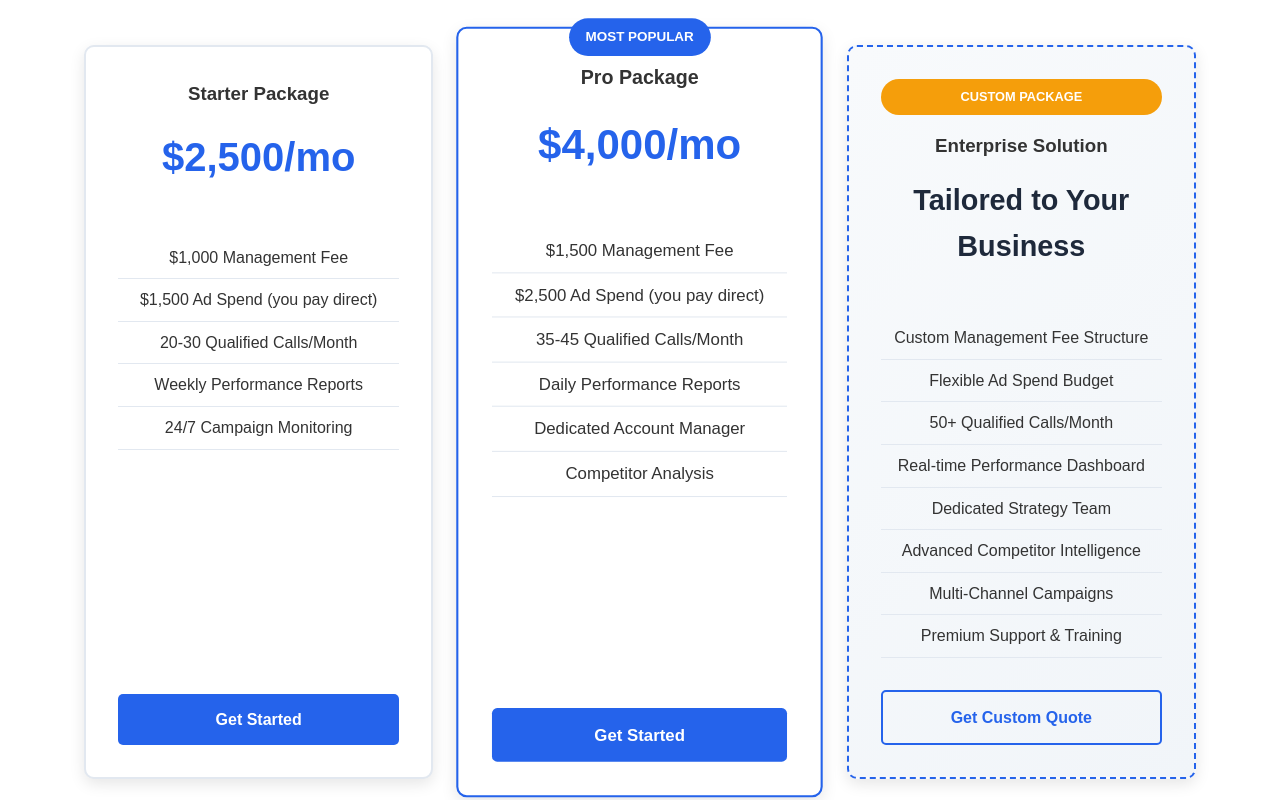
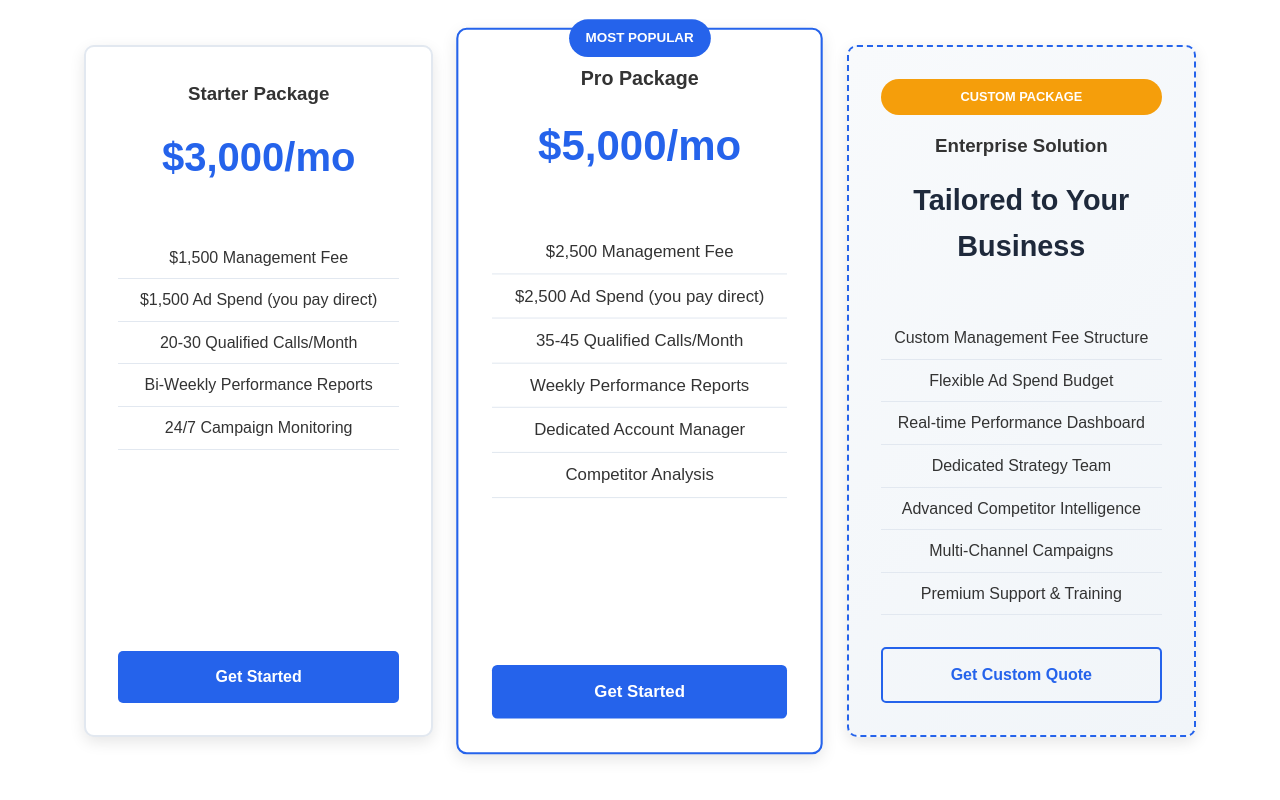
Before and after one commit to mash-dot/leadpilot-website, a plain HTML site: page index.html in a window 1280 px wide. Shown: the part 2352-3152 px from the top of the page. Drawn offline with Linux system fonts and the light colour scheme.

Commit message:
Update index.html

```diff
--- a/index.html
+++ b/index.html
@@ -475,12 +475,12 @@
             <div class="pricing-grid">
                 <div class="pricing-card">
                     <h3>Starter Package</h3>
-                    <div class="price">$2,500/mo</div>
+                    <div class="price">$3,000/mo</div>
                     <ul class="pricing-features">
-                        <li>$1,000 Management Fee</li>
+                        <li>$1,500 Management Fee</li>
                         <li>$1,500 Ad Spend (you pay direct)</li>
                         <li>20-30 Qualified Calls/Month</li>
-                        <li>Weekly Performance Reports</li>
+                        <li>Bi-Weekly Performance Reports</li>
                         <li>24/7 Campaign Monitoring</li>
                     </ul>
                     <a href="#contact" class="cta-button">Get Started</a>
@@ -488,12 +488,12 @@
                 <div class="pricing-card featured">
                     <div class="featured-badge">MOST POPULAR</div>
                     <h3>Pro Package</h3>
-                    <div class="price">$4,000/mo</div>
+                    <div class="price">$5,000/mo</div>
                     <ul class="pricing-features">
-                        <li>$1,500 Management Fee</li>
+                        <li>$2,500 Management Fee</li>
                         <li>$2,500 Ad Spend (you pay direct)</li>
                         <li>35-45 Qualified Calls/Month</li>
-                        <li>Daily Performance Reports</li>
+                        <li>Weekly Performance Reports</li>
                         <li>Dedicated Account Manager</li>
                         <li>Competitor Analysis</li>
                     </ul>
@@ -506,7 +506,7 @@
                     <ul class="pricing-features">
                         <li>Custom Management Fee Structure</li>
                         <li>Flexible Ad Spend Budget</li>
-                        <li>50+ Qualified Calls/Month</li>
+
                         <li>Real-time Performance Dashboard</li>
                         <li>Dedicated Strategy Team</li>
                         <li>Advanced Competitor Intelligence</li>
@@ -561,7 +561,7 @@
                 </div>
                 <div>
                     <h3>Contact</h3>
-                    <p>Email: hello@leadpilot.com</p>
+                    <p>Email: leadpilot8@gmail.com</p>
                     <p>Phone: (555) 123-4567</p>
                 </div>
                 <div>
```
